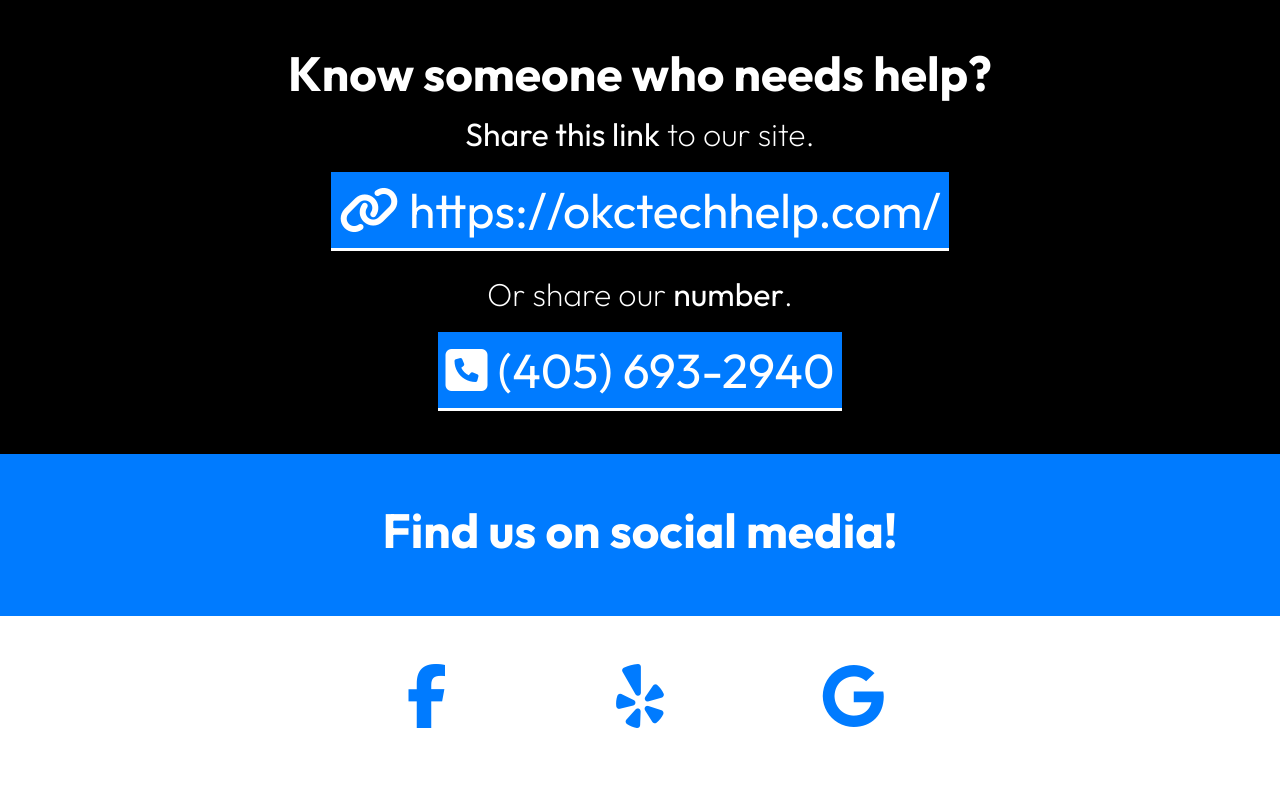
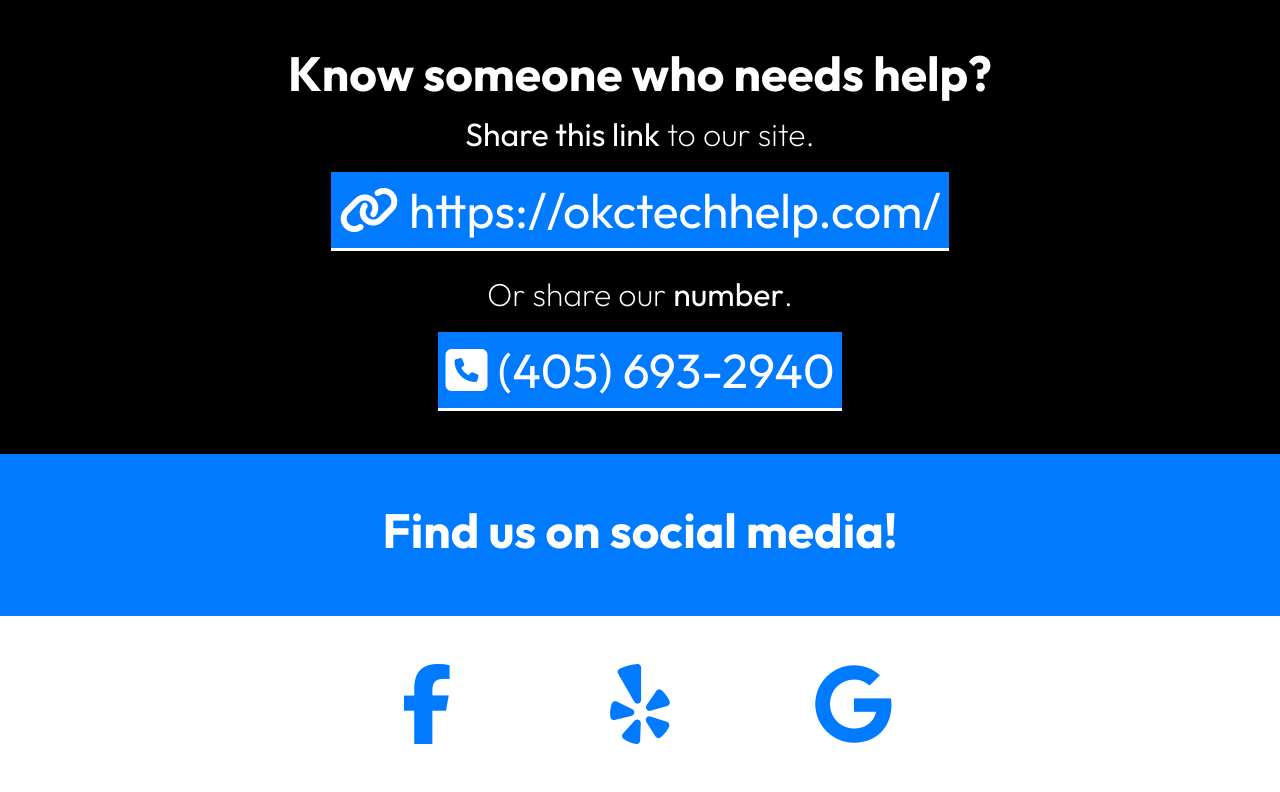
Before and after one commit to Logangosha/logangosha.github.io, a plain HTML site: page index.html in a window 1280 px wide. Shown: the part 2848-3640 px from the top of the page. Drawn offline with nearby package versions, Linux system fonts and the light colour scheme.

Commit message:
weird
weird

```diff
--- a/styles/default.css
+++ b/styles/default.css
@@ -66,7 +66,7 @@ html * {
 
 /* social media */
 .s0M > i{
-    font-size: 4rem !important;
+    font-size: 5rem !important;
     color: #007BFF;
   }
   .s0M:hover{
```
